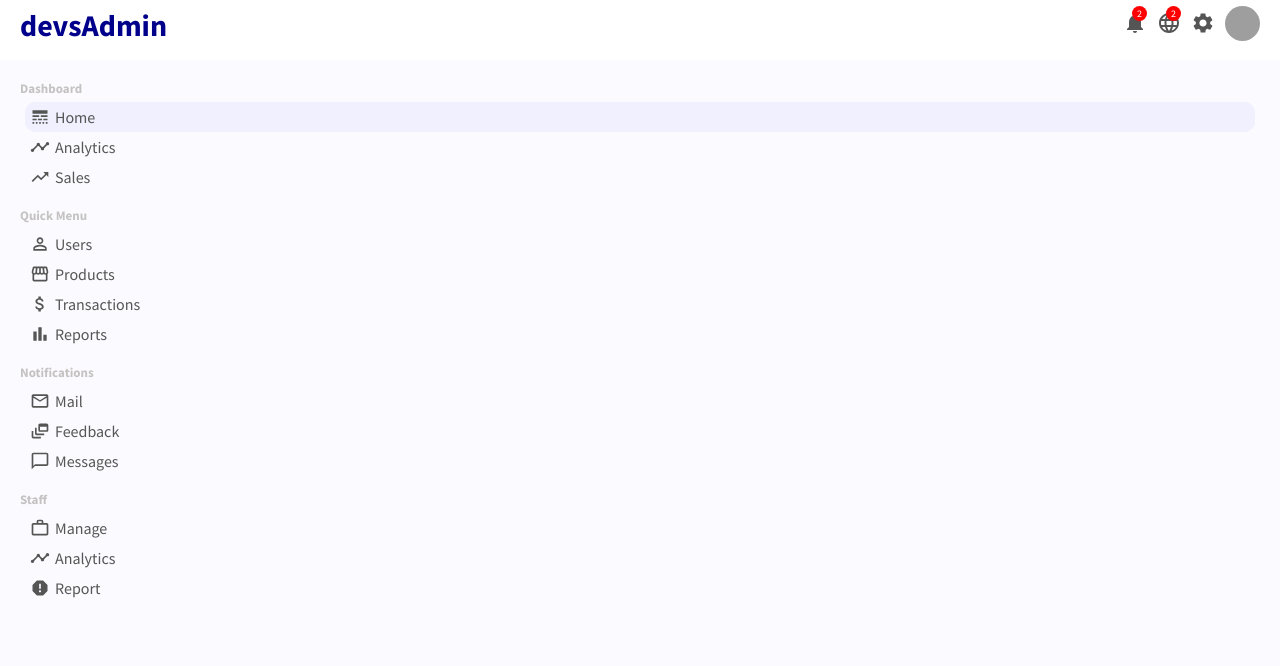
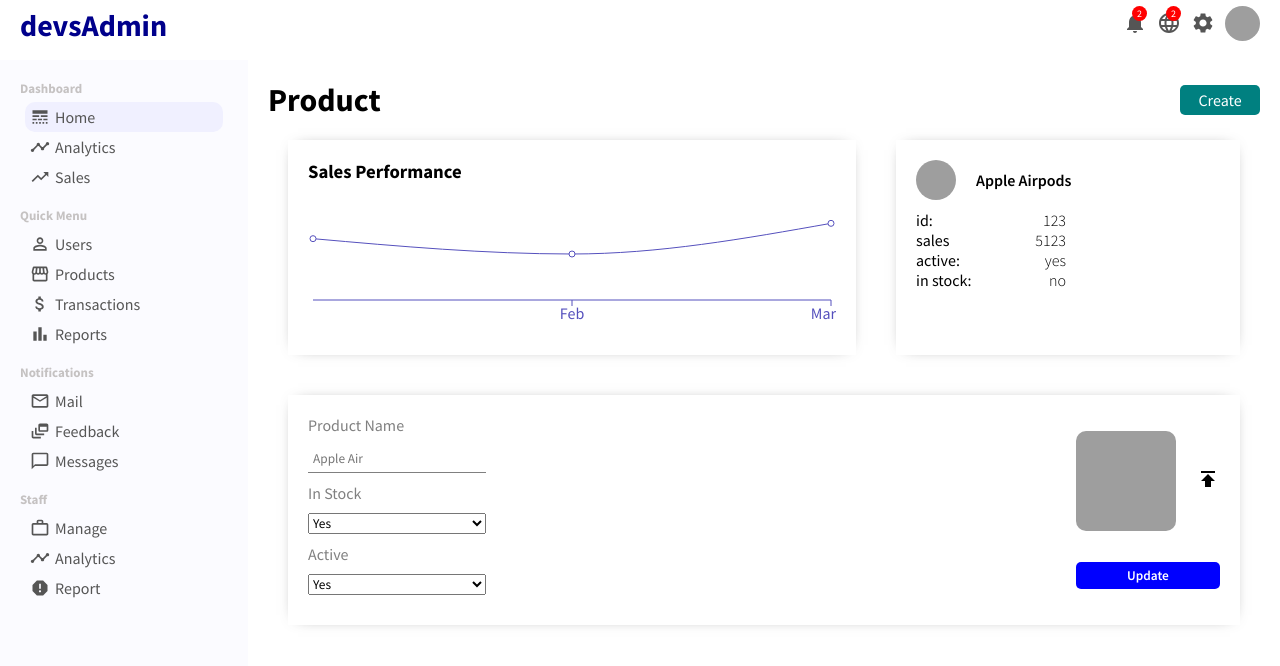
Before and after one commit to sidd-oo/admin-panel-react, a React (Create React App) app: page /product/1 in a window 1280 px wide. Shown: the top 666 px of the page. Built offline with nearby package versions, Linux system fonts and the light colour scheme; grey boxes are pictures that could not be loaded.

Commit message:
feat: Created product page with reCharts

```diff
--- a/src/App.js
+++ b/src/App.js
@@ -7,6 +7,7 @@ import User from "./pages/user/User";
 import "./App.css"
 import NewUser from "./pages/newUser/NewUser";
 import ProductList from "./pages/productList/ProductList";
+import Product from "./pages/product/Product";
 
 function App() {
   return (
@@ -21,8 +22,8 @@ function App() {
           <Route path="/newUser" element= {<NewUser/>}/>
           <Route path="/users" element= {<UserList/>}/>
           <Route path="/products" element= {<ProductList/>}/>
-          {/* <Route path="/product/:productId" element= {}/>
-          <Route path="/newProducts" element= {}/> */}
+          <Route path="/product/:productId" element= {<Product/>}/>
+          {/* <Route path="/newProducts" element= {}/>  */}
 
 
         </Routes>
--- a/src/dummyData.js
+++ b/src/dummyData.js
@@ -47,6 +47,22 @@ export const userData = [
       name: "Dec",
       "Active User": 3000,
     },
+  ];
+
+  export const productData = [
+    {
+      name: "Jan",
+      "Sales": 4000,
+    },
+    {
+      name: "Feb",
+      "Sales": 3000,
+    },
+    {
+      name: "Mar",
+      "Sales": 5000,
+    },
+
   ];
 
 export const userRows = [
--- /dev/null
+++ b/src/pages/product/Product.css
@@ -0,0 +1,139 @@
+.product{
+    flex: 4;
+    padding: 20px;
+}
+
+.productTitleContainer{
+    display: flex;
+    align-items: center;
+    justify-content: space-between;
+}
+
+.productAddButton{
+    border: none;
+    width: 80px;
+    padding: 5px;
+    background-color: teal;
+    color: white;
+    border-radius: 5px;
+    font-size: 16px;
+    cursor: pointer;
+}
+
+.productTop{
+    display: flex;
+}
+
+.productTopLeft{
+    flex:2;
+}
+
+.productTopRight{
+    flex:1;
+}
+
+.productTopRight{
+    padding: 20px;
+    margin: 20px;
+    -webkit-box-shadow: 0px 0px 15px -10px rgba(0, 0, 0, 0.75);
+    box-shadow: 0px 0px 15px -10px rgba(0, 0, 0, 0.75);
+}
+
+.productInfoImg{
+    width: 40px;
+    height: 40px;
+    border-radius: 50%;
+    object-fit: cover;
+    margin-right: 20px;
+}
+
+.productInfoTop{
+    display: flex;
+    align-items: center;
+}
+
+.productInfoItem{
+    display: flex;
+    align-items: center;
+}
+
+.productName{
+    font-weight: 600;
+}
+
+.productInfoBottom{
+    margin-top: 10px;
+}
+
+.productInfoItem{
+    width: 150px;
+    display: flex;
+    justify-content: space-between;
+}
+
+.productInfoValue{
+    font-weight: 300;
+}
+
+.productBottom{
+    padding: 20px;
+    margin: 20px;
+    -webkit-box-shadow: 0px 0px 15px -10px rgba(0, 0, 0, 0.75);
+    box-shadow: 0px 0px 15px -10px rgba(0, 0, 0, 0.75);
+}
+
+.productForm{
+    display: flex;
+    justify-content: space-between;
+
+}
+
+.productFormLeft{
+    display: flex;
+    flex-direction: column;
+}
+
+.productFormLeft > label {
+    margin-bottom: 10px;
+    color: gray;
+}
+
+.productFormLeft > input {
+    margin-bottom: 10px;
+    border: none;
+    padding: 5px;
+    border-bottom: 1px solid gray;
+}
+
+.productFormLeft > select{
+    margin-bottom: 10px;
+}
+
+.productUploadImage{
+    width: 100px;
+    height: 100px;
+    border-radius: 10px;
+    object-fit: cover;
+    margin-right: 20px;
+}
+
+.productFormRight{
+    display: flex;
+    flex-direction: column;
+    justify-content: space-around;
+}
+
+.productUplaod{
+    display: flex;
+    align-items: center;
+}
+
+.productButton{
+    border: none;
+    padding: 5px;
+    border-radius: 5px;
+    background-color: blue;
+    color: white;
+    font-weight: 600;
+    cursor: pointer;
+}
--- /dev/null
+++ b/src/pages/product/Product.jsx
@@ -0,0 +1,81 @@
+import React from 'react'
+import "./Product.css"
+import { Link } from "react-router-dom";
+import Chart from '../../components/chart/Chart';
+import { productData } from '../../dummyData';
+import { Publish } from '@mui/icons-material';
+
+const Product = () => {
+    return (
+        <div className='product'>
+            <div className="productTitleContainer">
+                <h1 className="productTitle">Product</h1>
+                <Link to = "/newProduct">
+                    <button className="productAddButton">Create</button>
+                </Link>
+            </div>
+            <div className="productTop">
+                <div className="productTopLeft">
+                    <Chart data={productData} dataKey="Sales" title="Sales Performance"/>
+                </div>
+                <div className="productTopRight">
+                    <div className="productInfoTop">
+                        <img
+                            src="https://images.unsplash.com/photo-1610438235354-a6ae5528385c?ixlib=rb-1.2.1&ixid=MnwxMjA3fDB8MHxzZWFyY2h8MXx8YXBwbGUlMjBhaXJwb2RzfGVufDB8fDB8fA%3D%3D&w=1000&q=80" alt=""
+                            className="productInfoImg"
+                         />
+                        <span className="productName">Apple Airpods</span>
+                    </div>
+                    <div className="productInfoBottom">
+                        <div className="productInfoItem">
+                            <span className="productInfoKey">id:</span>
+                            <span className="productInfoValue">123</span>
+                        </div>
+                        <div className="productInfoItem">
+                            <span className="productInfoKey">sales</span>
+                            <span className="productInfoValue">5123</span>
+                        </div>
+                        <div className="productInfoItem">
+                            <span className="productInfoKey">active:</span>
+                            <span className="productInfoValue">yes</span>
+                        </div>
+                        <div className="productInfoItem">
+                            <span className="productInfoKey">in stock:</span>
+                            <span className="productInfoValue">no</span>
+                        </div>
+                    </div>
+                </div>
+            </div>
+            <div className="productBottom">
+                <form  className="productForm">
+                    <div className="productFormLeft">
+                        <label>Product Name</label>
+                        <input type="text" placeholder='Apple Air'/>
+                        <label>In Stock</label>
+                        <select name="inStock" id="inStocl">
+                            <option value="yes">Yes</option>
+                            <option value="no">No</option>
+                        </select>
+                        <label>Active</label>
+                        <select name="active" id="active">
+                            <option value="yes">Yes</option>
+                            <option value="no">No</option>
+                        </select>
+                    </div>
+                    <div className="productFormRight">
+                        <div className="productUplaod">
+                            <img src="https://images.unsplash.com/photo-1610438235354-a6ae5528385c?ixlib=rb-1.2.1&ixid=MnwxMjA3fDB8MHxzZWFyY2h8MXx8YXBwbGUlMjBhaXJwb2RzfGVufDB8fDB8fA%3D%3D&w=1000&q=80" alt="" className="productUploadImage" />
+                            <label for="file">
+                                <Publish/>
+                            </label>
+                            <input type="file"  id="file" style ={{display:"none"}}/>
+                        </div>
+                        <button className="productButton">Update</button>
+                    </div>
+                </form>
+            </div>
+        </div>
+    )
+}
+
+export default Product
```
